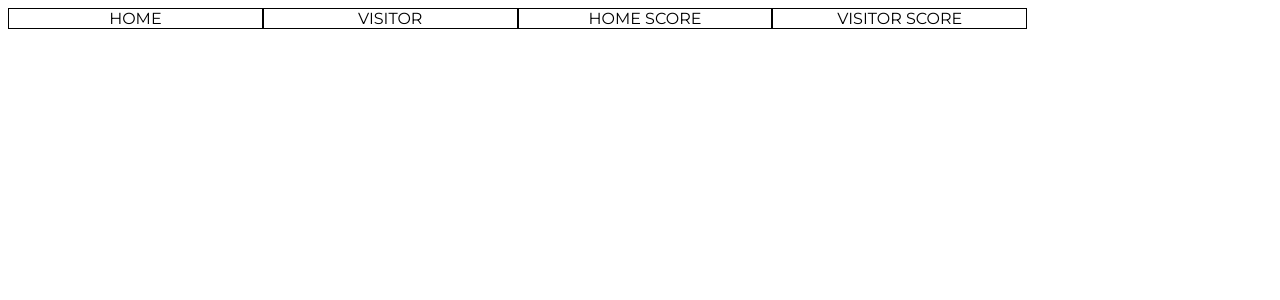
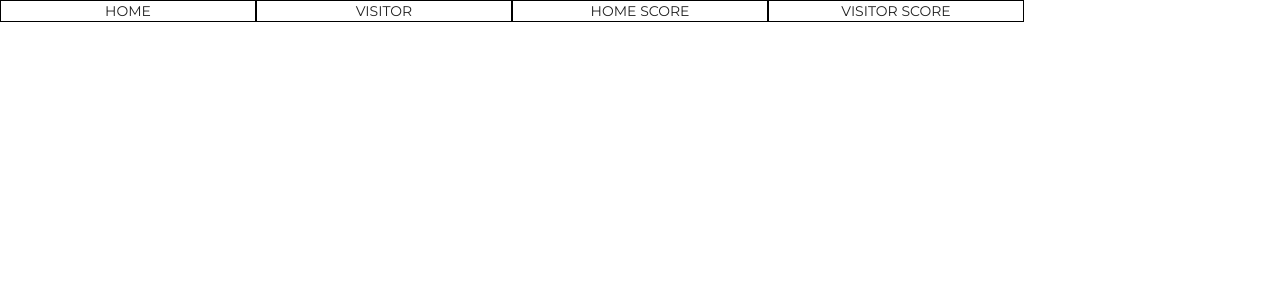
Before and after one commit to prifkind/box-scorer-v2, a React (Create React App) app: page / in a window 1280 px wide. Shown: the top 300 px of the page. Built offline with nearby package versions, Linux system fonts and the light colour scheme; no server answers.

Commit message:
no changes

```diff
--- a/public/index.html
+++ b/public/index.html
@@ -1,7 +1,7 @@
 <!DOCTYPE html>
 <html lang="en">
   <head>
-    <!-- <link rel="stylesheet" href="https://cdnjs.cloudflare.com/ajax/libs/semantic-ui/2.4.1/semantic.min.css" /> -->
+    <link rel="stylesheet" href="https://cdnjs.cloudflare.com/ajax/libs/semantic-ui/2.4.1/semantic.min.css" />
     <meta charset="utf-8" />
     <link rel="icon" href="%PUBLIC_URL%/favicon.ico" />
     <meta name="viewport" content="width=device-width, initial-scale=1" />
--- a/src/Components/Row.js
+++ b/src/Components/Row.js
@@ -3,7 +3,7 @@
 
 const Row = ({ column1, column2, column3, column4 }) => {
   return (
-    <div className="grid">
+    <div className="gridFlex">
       <div className="gridRow">{column1}</div>
       <div className="gridRow">{column2}</div>
       <div className="gridRow">{column3}</div>
--- a/src/styles.css
+++ b/src/styles.css
@@ -1,6 +1,6 @@
 @import url('https://fonts.googleapis.com/css2?family=Montserrat:wght@100;400&display=swap');
 
-.grid {
+.gridFlex {
   display: flex;
   flex-flow: row;
   justify-content: flex-start;
@@ -10,7 +10,6 @@
 
 .gridHeader {
   text-transform: uppercase;
-
 }
 
 .gridRow {
```
